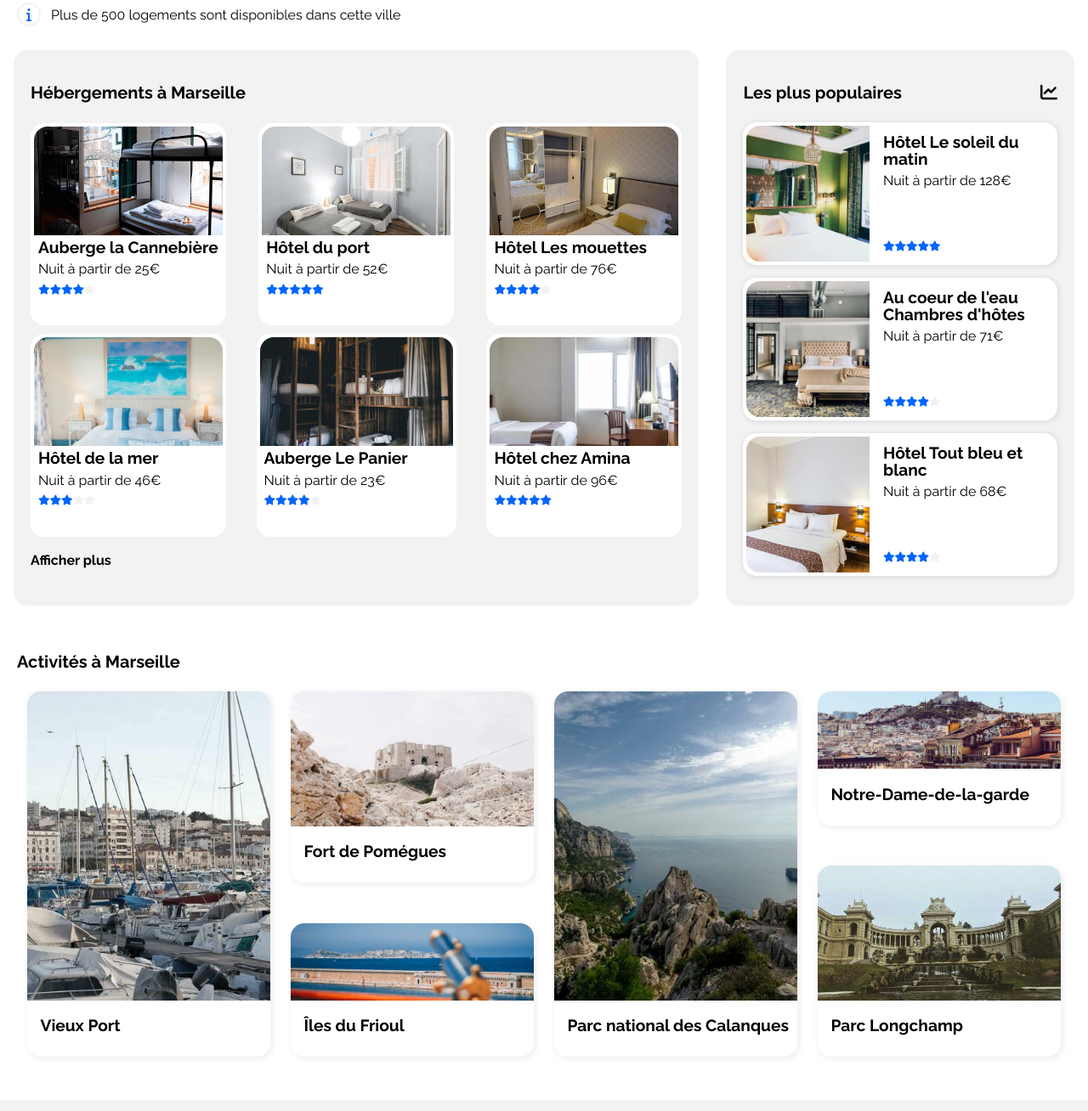
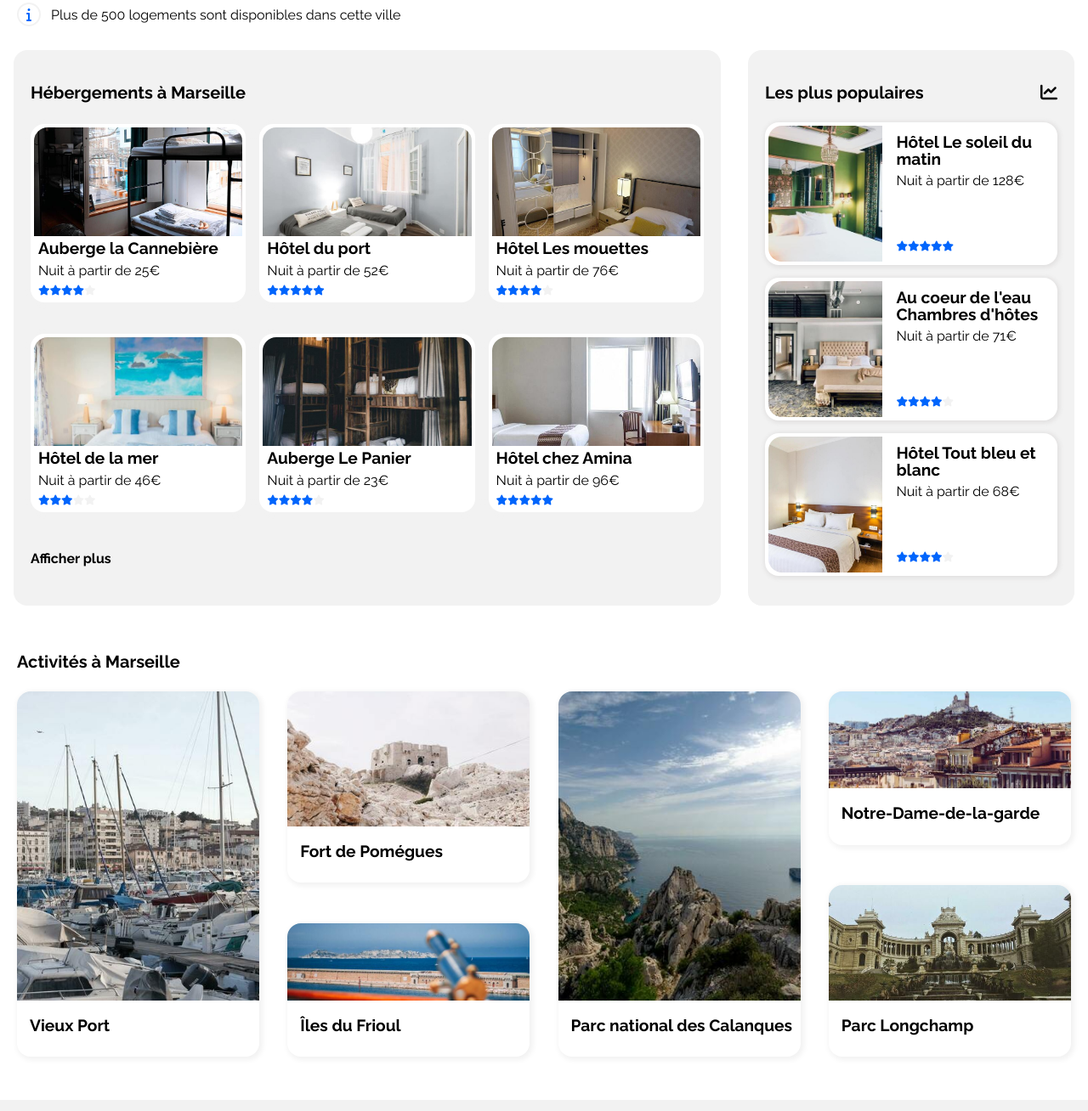
Before and after one commit to Michael-Dev51/MichaelBlondeau_2_28122020, a plain HTML site: page index.html in a window 1280 px wide. Shown: the part 347-1655 px from the top of the page at 85% size. Drawn offline with Linux system fonts and the light colour scheme.

Commit message:
changing activity div sizes

```diff
--- a/assets/css/style.css
+++ b/assets/css/style.css
@@ -287,6 +287,7 @@ header nav ul li:hover a {
 #accommodation img {
   flex-basis: auto;
   height: 128px;
+  max-width: 100%;
   border-radius: 16px 16px 0 0;
   object-fit: cover;
 }
@@ -420,26 +421,26 @@ footer ul li {
 
   #activity .col-1 article figure div,
   #activity .col-3 article figure div,
-  #activity .articleTop figure div,
-  #activity .articleBottom figure div {
+  #activity .articleBig figure div,
+  #activity .articleSmall figure div {
     flex-basis: 100%;
   }
 
-  #activity .articleTop {
+  #activity .articleBig {
     /*height: 50%;*/
     flex-basis: 50%;
   }
 
-  #activity .articleTop img {
+  #activity .articleBig img {
     min-height: 100%;
   }
 
-  #activity .articleBottom img {
+  #activity .articleSmall img {
     height: 94px;
     vertical-align: bottom;
   }
 
-  #activity .articleBottom {
+  #activity .articleSmall {
     flex-basis: 35%;
   }
 
@@ -461,7 +462,7 @@ footer ul li {
     text-align: center;
   }
 
-  /*********** screen > 768px < 992px **********/
+  /*********** screen sup 768px inf 992px **********/
 
   @media screen and (min-width: 768px) {
     footer div div {
@@ -470,7 +471,7 @@ footer ul li {
       text-align: left;
     }
 
-    #activity .articleBottom img {
+    #activity .articleSmall img {
       height: 143px;
       vertical-align: bottom;
     }
@@ -483,7 +484,7 @@ footer ul li {
     }
   }
 
-  /*********** screen > 992px < 1200px **********/
+  /*********** screen sup 992px  inf 1200px **********/
 
   @media screen and (min-width: 992px) {
     #searchBar form label {
@@ -518,7 +519,7 @@ footer ul li {
       flex-basis: 30%;
     }
 
-    #activity .articleBottom img {
+    #activity .articleSmall img {
       height: 179px;
       vertical-align: bottom;
     }
@@ -531,7 +532,7 @@ footer ul li {
     }
   }
 
- /*********** screen > 1200px **********/
+ /*********** screen sup 1200px **********/
 
   @media screen and (min-width: 1200px) {
 
@@ -617,7 +618,7 @@ footer ul li {
     }
 
     #popular {
-      flex-basis: 32%;
+      flex-basis: 30%;
       border-radius: 16px;
       order: 1;
     }
@@ -627,7 +628,7 @@ footer ul li {
     }
 
     #accommodation {
-      flex-basis: 63%;
+      flex-basis: 65%;
       border-radius: 16px;
       background-color: #f2f2f2;
       justify-content: space-between;
@@ -636,12 +637,19 @@ footer ul li {
     #accommodation > h2 {
       margin-bottom: 0;
     }
+
     #accommodation article {
       width: 100%;
       margin-top: 0;
+      flex-basis: 32%;
+      height: 210px;
     }
 
-    #activity .articleBottom img {
+    #activity {
+      justify-content: space-between;
+    }
+
+    #activity .articleSmall img {
       height: 91px;
       vertical-align: bottom;
     }
@@ -651,5 +659,16 @@ footer ul li {
       height: 450px;
     }
 
+    #activity .col-4 .articleSmall {
+      flex-basis: 40%;
+    }
+
+    #activity .col-4 .articleSmall img {
+      height: 114px;
+    }
+
+    #activity .col-4 .articleBig {
+      flex-basis: 45%;
+    }
   }
 }
--- a/index.html
+++ b/index.html
@@ -300,7 +300,7 @@
           </article>
         </div>
         <div class="d-flex f-column col-2">
-          <article class="articleTop">
+          <article class="articleBig">
             <a href="#">
               <figure class="d-flex f-column">
                 <div>
@@ -315,7 +315,7 @@
               </figure>
             </a>
           </article>
-          <article class="articleBottom">
+          <article class="articleSmall">
             <a href="#">
               <figure class="d-flex f-column">
                 <div>
@@ -349,7 +349,7 @@
           </article>
         </div>
         <div class="d-flex f-column col-4">
-          <article class="articleBottom">
+          <article class="articleSmall">
             <a href="#">
               <figure class="d-flex f-column">
                 <div>
@@ -364,7 +364,7 @@
               </figure>
             </a>
           </article>
-          <article class="articleTop">
+          <article class="articleBig">
             <a href="#">
               <figure class="d-flex f-column f-basis">
                 <div>
```
